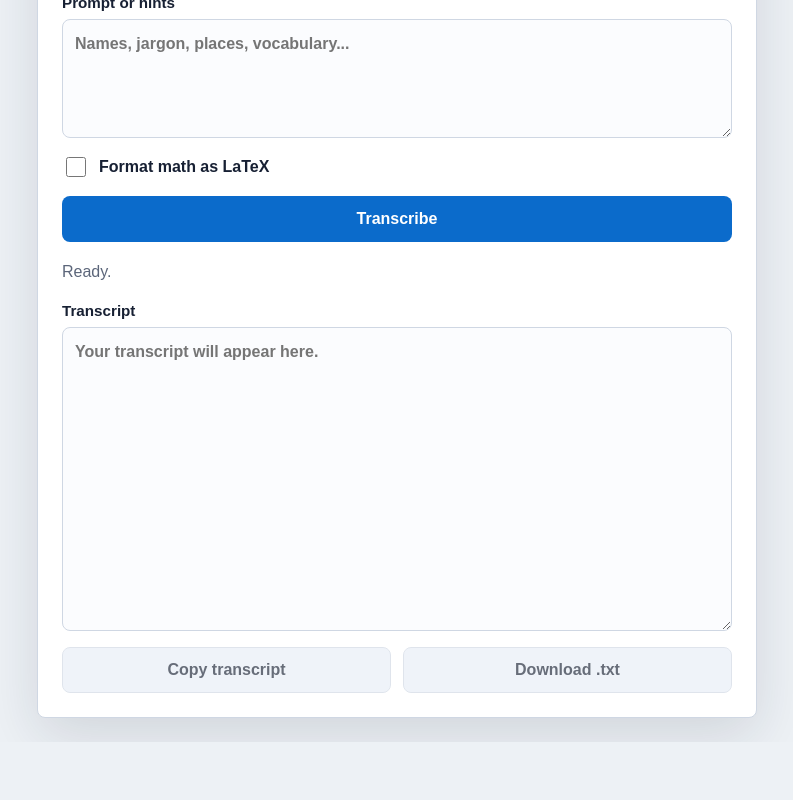
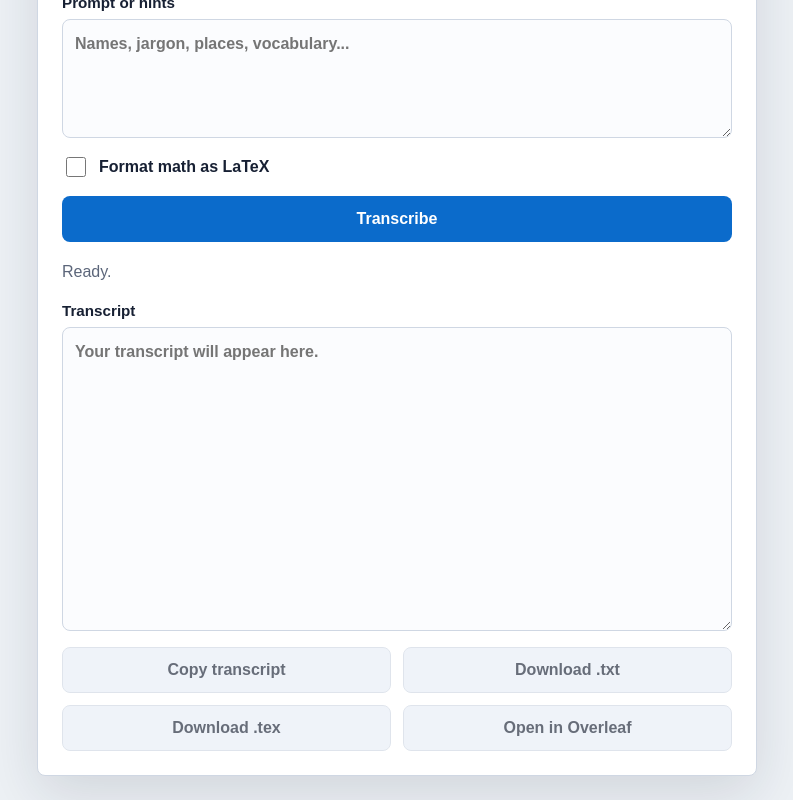
Before and after one commit to kevin-chase-claypool/transcription, a Next.js app: page / in a window 1280 px wide. Shown: the part 330-1130 px from the top of the page, without its empty margins (243-1036 px from the left). Before the commit the page ends 1072 px from the top, so only its background shows below. Built offline with nearby package versions, Linux system fonts and the light colour scheme.

Commit message:
Add Overleaf export actions

```diff
--- a/app/page.tsx
+++ b/app/page.tsx
@@ -74,6 +74,58 @@ function formatTokenUsage(usage: FormattingUsage | null) {
     `${usage.input_tokens.toLocaleString()} input`,
     `${usage.output_tokens.toLocaleString()} output`
   ].join(" • ");
+}
+
+function escapeLatexText(text: string) {
+  return text
+    .replace(/\\/g, "\\textbackslash{}")
+    .replace(/&/g, "\\&")
+    .replace(/%/g, "\\%")
+    .replace(/\$/g, "\\$")
+    .replace(/#/g, "\\#")
+    .replace(/_/g, "\\_")
+    .replace(/{/g, "\\{")
+    .replace(/}/g, "\\}")
+    .replace(/~/g, "\\textasciitilde{}")
+    .replace(/\^/g, "\\textasciicircum{}");
+}
+
+function escapeOutsideMath(text: string) {
+  const parts = text.split(/(\\\[[\s\S]*?\\\]|\\\([\s\S]*?\\\))/g);
+
+  return parts
+    .map((part) => {
+      if (part.startsWith("\\[") || part.startsWith("\\(")) {
+        return part;
+      }
+
+      return escapeLatexText(part);
+    })
+    .join("");
+}
+
+function buildTexDocument(transcript: string) {
+  const body = escapeOutsideMath(transcript.trim() || "No transcript yet.");
+
+  return `\\documentclass[11pt]{article}
+\\usepackage[T1]{fontenc}
+\\usepackage[utf8]{inputenc}
+\\usepackage{amsmath,amssymb}
+\\usepackage[margin=1in]{geometry}
+\\usepackage{microtype}
+\\setlength{\\parindent}{0pt}
+\\setlength{\\parskip}{0.8em}
+
+\\title{Math Class Transcript}
+\\date{\\today}
+
+\\begin{document}
+\\maketitle
+
+${body}
+
+\\end{document}
+`;
 }
 
 export default function Home() {
@@ -170,6 +222,55 @@ export default function Home() {
     link.remove();
     URL.revokeObjectURL(url);
     setStatus("Transcript downloaded.");
+  }
+
+  function downloadTex() {
+    if (!transcript) {
+      setStatus("There is no transcript to export yet.");
+      return;
+    }
+
+    const blob = new Blob([buildTexDocument(transcript)], {
+      type: "application/x-tex;charset=utf-8"
+    });
+    const url = URL.createObjectURL(blob);
+    const link = document.createElement("a");
+    link.href = url;
+    link.download = "math-class-transcript.tex";
+    document.body.appendChild(link);
+    link.click();
+    link.remove();
+    URL.revokeObjectURL(url);
+    setStatus("LaTeX file downloaded.");
+  }
+
+  function openInOverleaf() {
+    if (!transcript) {
+      setStatus("There is no transcript to open in Overleaf yet.");
+      return;
+    }
+
+    const form = document.createElement("form");
+    form.action = "https://www.overleaf.com/docs";
+    form.method = "post";
+    form.target = "_blank";
+    form.rel = "noopener noreferrer";
+
+    const snippet = document.createElement("input");
+    snippet.type = "hidden";
+    snippet.name = "encoded_snip";
+    snippet.value = encodeURIComponent(buildTexDocument(transcript));
+
+    const engine = document.createElement("input");
+    engine.type = "hidden";
+    engine.name = "engine";
+    engine.value = "pdflatex";
+
+    form.append(snippet, engine);
+    document.body.appendChild(form);
+    form.submit();
+    form.remove();
+    setStatus("Opening transcript in Overleaf...");
   }
 
   return (
@@ -278,6 +379,12 @@ export default function Home() {
           >
             Download .txt
           </button>
+          <button type="button" onClick={downloadTex} disabled={!transcript}>
+            Download .tex
+          </button>
+          <button type="button" onClick={openInOverleaf} disabled={!transcript}>
+            Open in Overleaf
+          </button>
         </div>
       </section>
     </main>
```
Also changed, not shown: 1 other file (tests, documents, lock files or other folders).
